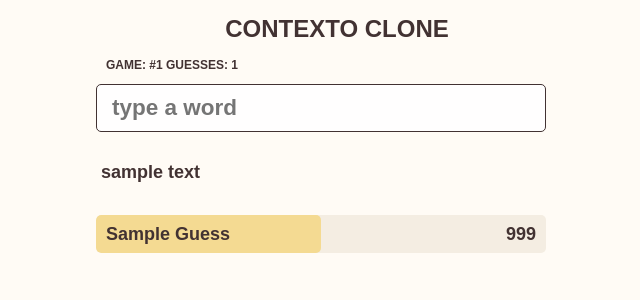
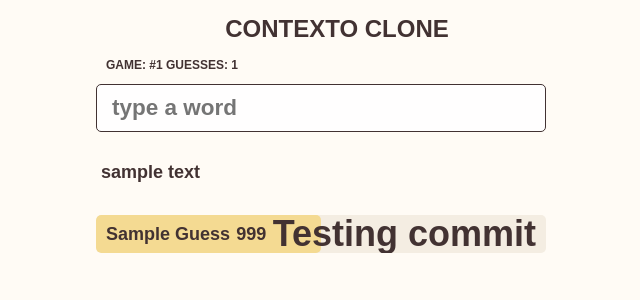
Before and after one commit to FarajSiddique/ContextoClone, a Flask app: page / in a window 1280 px wide. Shown: the top 300 px of the page, without its empty margins (319-959 px from the left). Run offline with Flask 3, Linux system fonts and the light colour scheme.

Commit message:
Testing git connection

```diff
--- a/templates/homepage.html
+++ b/templates/homepage.html
@@ -31,7 +31,9 @@
                     </div>
                     <div class="row">
                         <span>Sample Guess</span>
-                        <span>{{ wordAccuracy }} </span>
+                        <span>{{ wordAccuracy }}</span>
+
+                        <h1>Testing commit</h1>
                     </div>
                 </div>
             </div>
```
